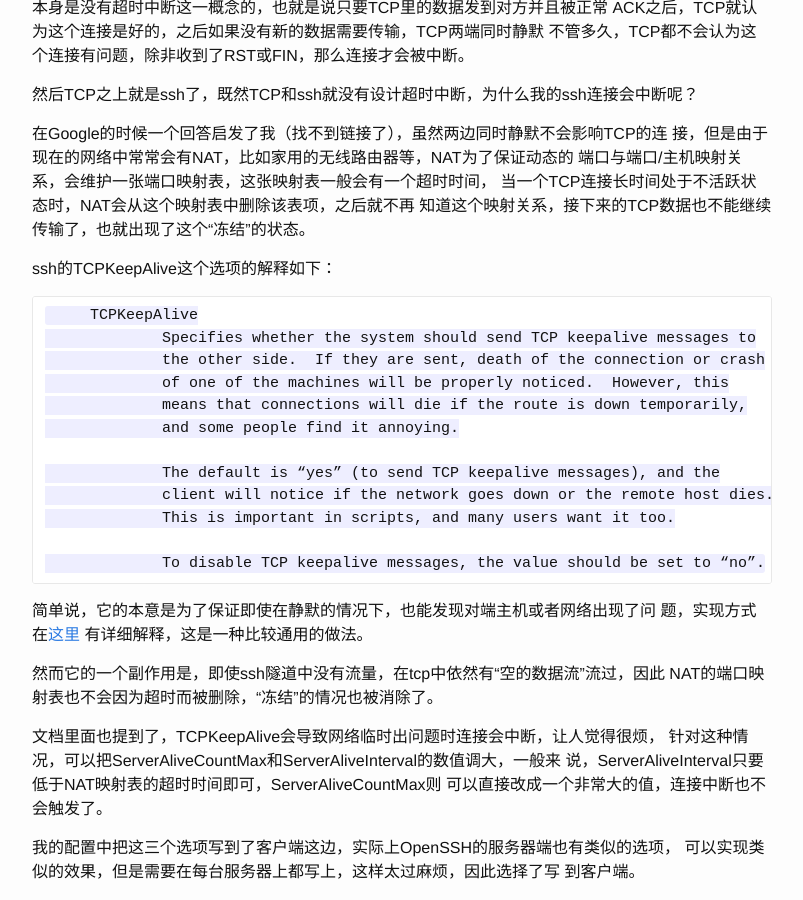
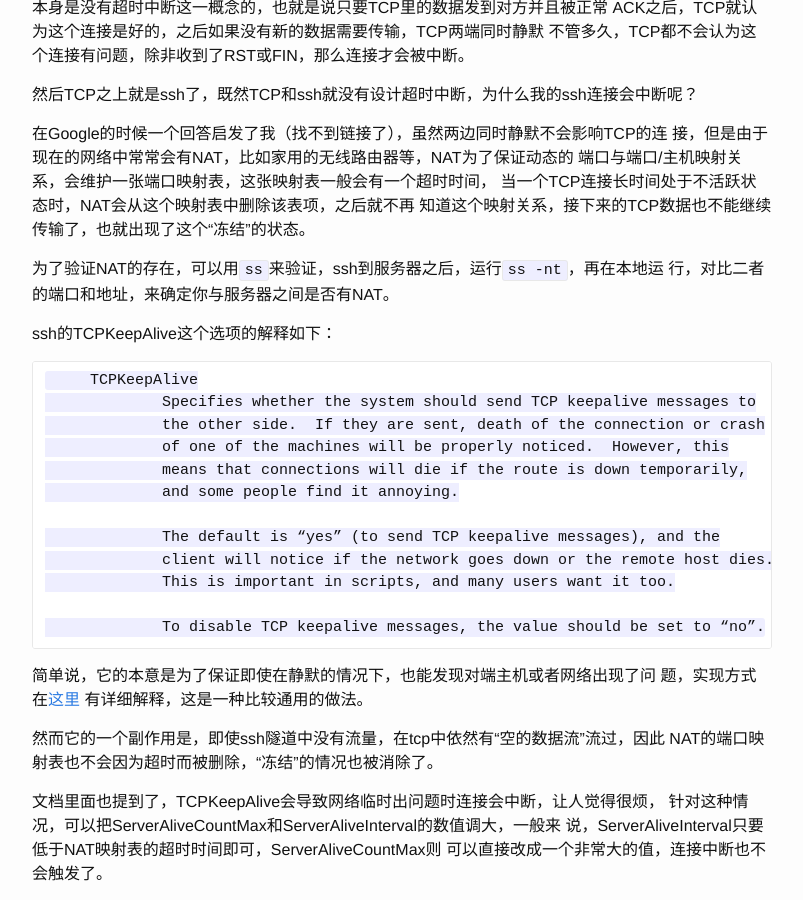
Before and after one commit to huiyiqun/blog, a Jekyll site: the page built from _posts/2016-10-21-openssh-freeze-inactive-session.markdown, in a window 1280 px wide and 900 px high, scrolled down 807 px. Shown: the whole window, without its empty margins (238-1041 px from the left). Built offline with Jekyll 4.4.1, drawn with Linux system fonts in a browser that asks for light colours.

Commit message:
method to test NAT

````diff
--- a/_posts/2016-10-21-openssh-freeze-inactive-session.markdown
+++ b/_posts/2016-10-21-openssh-freeze-inactive-session.markdown
@@ -43,6 +43,9 @@ ACK之后，TCP就认为这个连接是好的，之后如果没有新的数据
 当一个TCP连接长时间处于不活跃状态时，NAT会从这个映射表中删除该表项，之后就不再
 知道这个映射关系，接下来的TCP数据也不能继续传输了，也就出现了这个“冻结”的状态。
 
+为了验证NAT的存在，可以用`ss`来验证，ssh到服务器之后，运行`ss -nt`，再在本地运
+行，对比二者的端口和地址，来确定你与服务器之间是否有NAT。
+
 ssh的TCPKeepAlive这个选项的解释如下：
 
 ```
````
